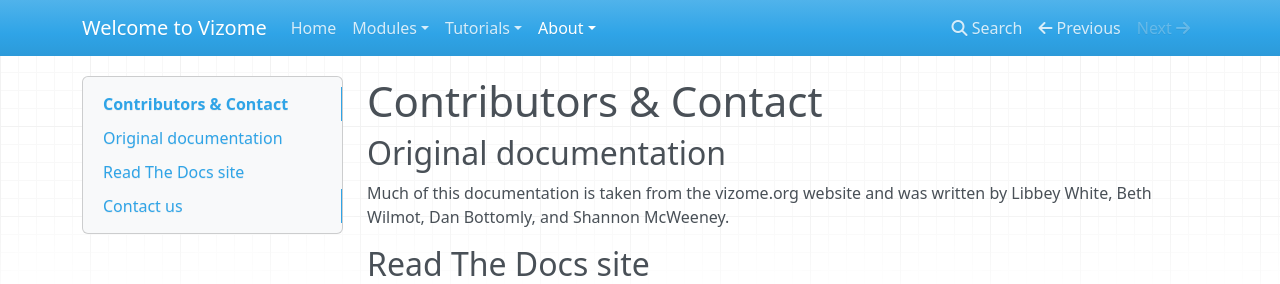
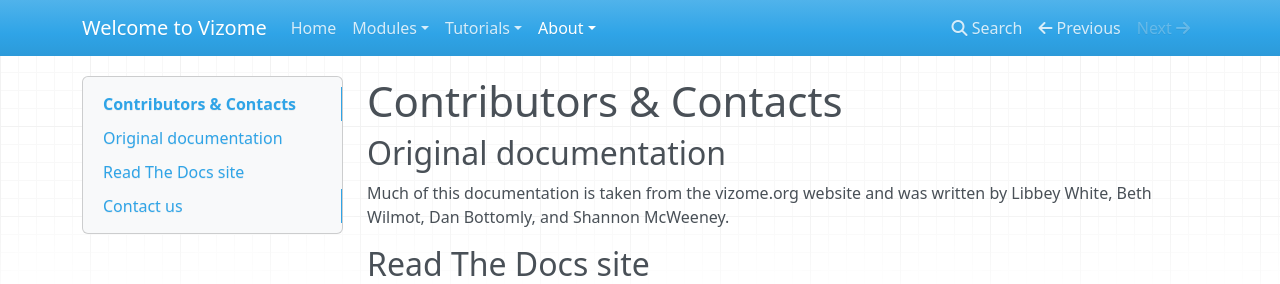
Before and after one commit to lopierra/vizome_docs, an MkDocs documentation site: the page built from docs/contributors.md, in a window 1280 px wide. Shown: the top 284 px of the page. Built offline with MkDocs 1.6.1, drawn with Linux system fonts in a browser that asks for light colours; nearby versions of some CDN libraries; old or Windows-style settings are respelled for this version of MkDocs.

Commit message:
update contribs

```diff
--- a/docs/contributors.md
+++ b/docs/contributors.md
@@ -1,4 +1,4 @@
-# Contributors & Contact
+# Contributors & Contacts
 
 ## Original documentation
 
--- a/mkdocs.yml
+++ b/mkdocs.yml
@@ -18,4 +18,4 @@
 - Tutorials:
   - Tutorials: tutorials.md
 - About:
-  - Contributors: contributors.md
+  - Contributors & Contacts: contributors.md
```
